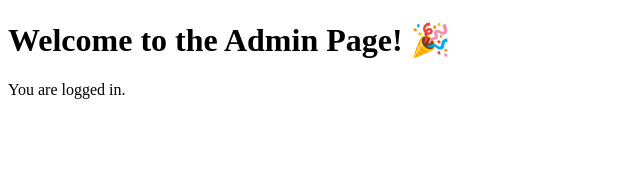
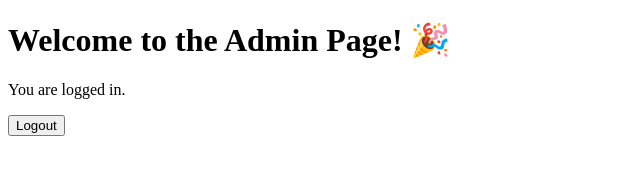
Before and after one commit to pakatipk/pakatipk.github.io, a plain HTML site: page admin.html in a window 1280 px wide. Shown: the whole page, without its empty margins (0-640 px from the left). Drawn offline with Linux system fonts and the light colour scheme; sample sign-in values are in the browser's storage.

Commit message:
Update admin.html

```diff
--- a/admin.html
+++ b/admin.html
@@ -7,6 +7,7 @@
 <body>
   <h1>Welcome to the Admin Page! 🎉</h1>
   <p>You are logged in.</p>
+  <button id="logoutButton">Logout</button>
 
   <script>
     // Check if token exists in localStorage
```
